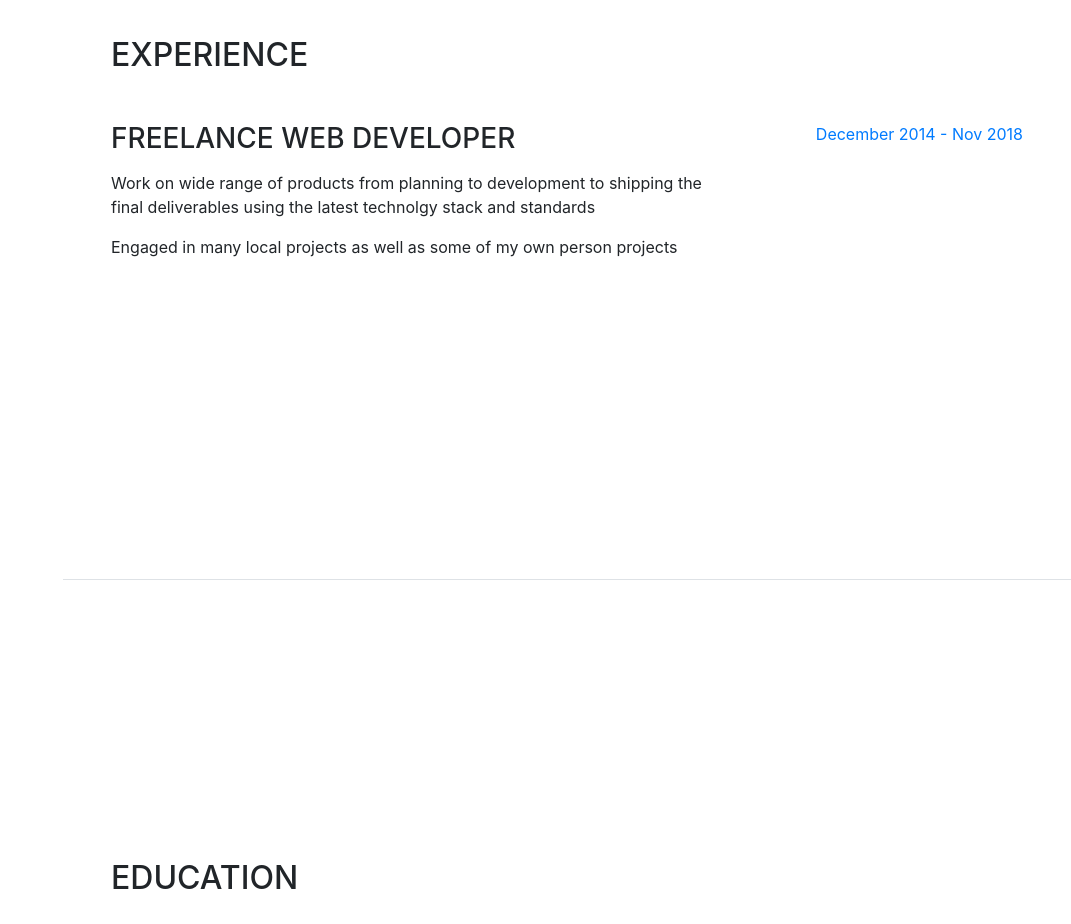
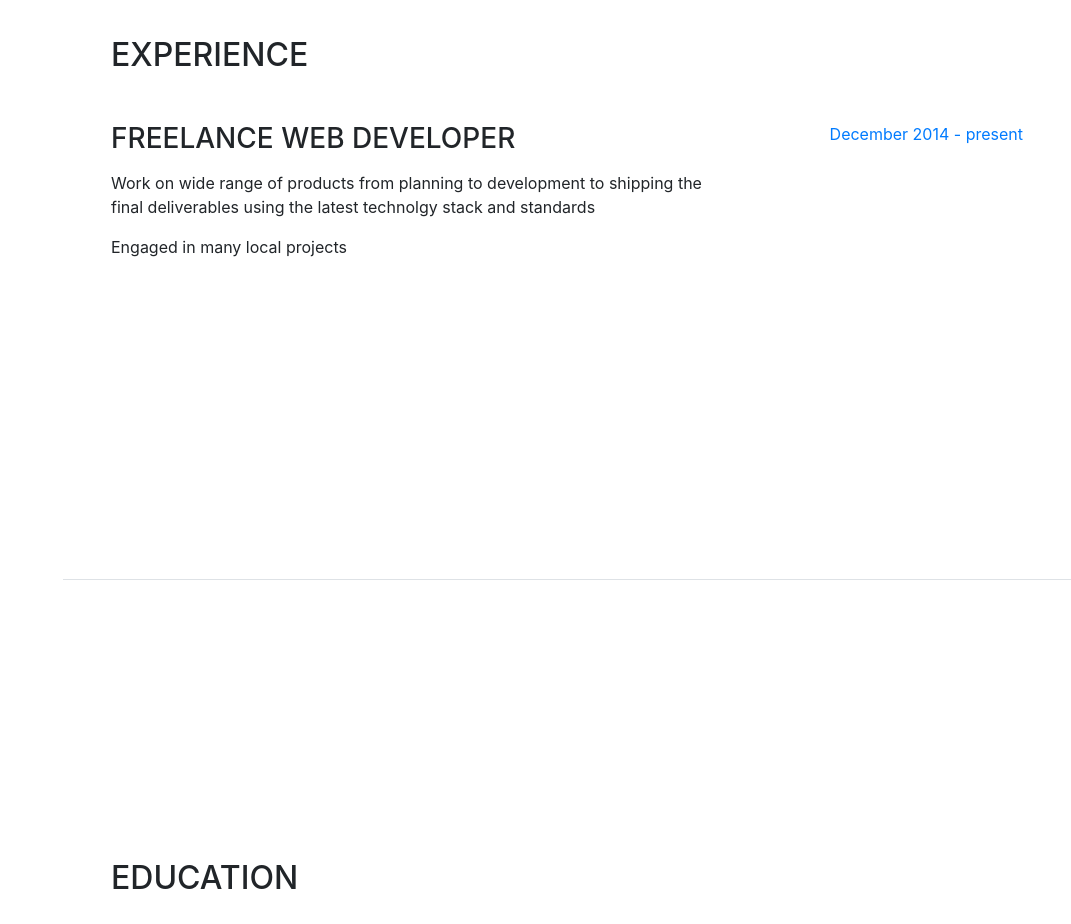
Before and after one commit to ashutoshdang/ashutoshdang.github.io, a website with bundled scripts: page index.html in a window 1280 px wide. Shown: the part 1020-1944 px from the top of the page, without its empty margins (209-1280 px from the left). Built offline with nearby package versions, Linux system fonts and the light colour scheme; a web font is replaced by a local one.

Commit message:
Update index.html

```diff
--- a/index.html
+++ b/index.html
@@ -126,10 +126,10 @@
                         <div class="subheading mb-3"></div>
                         <p>Work on wide range of products from planning to development to shipping the final deliverables using the latest technolgy stack and standards
                              </p>
-                        <p> Engaged in many local projects as well as some of my own person projects</p>
+                        <p> Engaged in many local projects </p>
                     </div>
                     <div class="resume-date text-md-right">
-                        <span class="text-primary">December 2014 - Nov 2018</span>
+                        <span class="text-primary">December 2014 - present</span>
                     </div>
                 </div>
 
```
